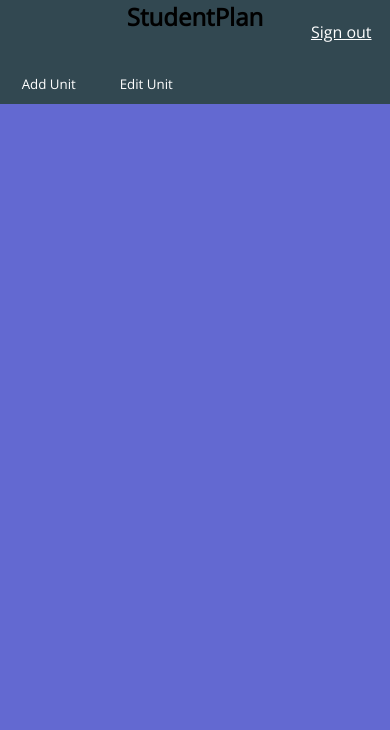
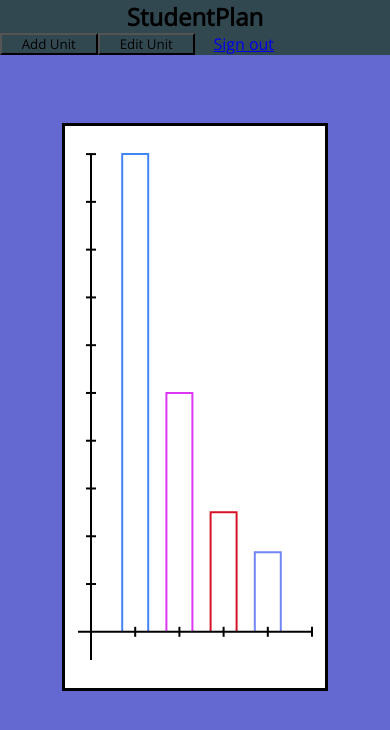
Before and after one commit to UP829438/INSE-studylog, a website: page src/index.html in a window 390 px wide. Drawn offline with nearby package versions, Linux system fonts and the light colour scheme.

Commit message:
Added working graph with editable test data and changed some css
Graph now auto sizes and scales for the data intput, currently using the testData variable until it can pull from the db

The CSS has been changed so that we can add @media queries in order to change the layout for different screen sizes. Also stopped elements overlapping when the screen size is small

```diff
--- a/src/index.html
+++ b/src/index.html
@@ -16,13 +16,9 @@
   <section id="navbar">
     <h1 id="logo">StudentPlan</h1>
     <div id="signin" class="g-signin2" data-onsuccess="onSignIn" data-theme="dark"></div>
-  <a id="signout" href="#" onclick="signOut();">Sign out</a>
-  </section>
-  <main id="main">
-  <section class="toolbar">
-      <button onclick="toggleAdd()" type="button" name="button">Add Unit</button>
-      <button type="button" name="button">Edit Unit</button>
-  </section>
+    <div id="signout"><a href="#" onclick="signOut();">Sign out</a></div>
+    <button class="toolbar" id="add" onclick="toggleAdd()" type="button" name="button">Add Unit</button>
+    <button class="toolbar" id="edit" type="button" name="button">Edit Unit</button>
     <div class="addunit">
       <p>Unit Name:</p>
       <input id="addvalue" type="text" name="unit_name" value="">
@@ -31,6 +27,11 @@
       <input id="addsubmit" type="submit" value="Submit" onclick="addUnit()">
       <p id="addconfirm"></p>
     </div>
+  </section>
+  <main id="main">
+  <div class="canvasArea">
+    <canvas id="canvas"></canvas>
+  </div>
   </main>
 </body>
 
--- a/src/main.css
+++ b/src/main.css
@@ -1,3 +1,11 @@
+:root {
+  --nav-area:
+  "head head head head"
+  "add edit sign sign2"
+  "area area area area";
+  --nav-rows: repeat(3, 1fr);
+}
+
 body {
   background-color: #6369D1;
 }
@@ -6,39 +14,37 @@ body {
   padding: 0;
   margin: 0;
   font-family: 'Open Sans', sans-serif;
+  text-align: center;
 }
 
 #navbar {
   background-color: #324851;
   display: grid;
   width: 100%;
-  height: 4em;
+  height: auto;
   grid-template-columns: repeat(4, 1fr);
-  grid-template-areas:
-  "head head head head"
+  grid-template-rows: repeat(var(--nav-rows));
+  grid-template-areas: var(--nav-area);
 }
 
 #navbar > #signin {
-  grid-area: head;
-  grid-column: 4;
-  margin: auto;
+  grid-area: sign2;
 }
-
 
 #navbar > #logo {
   grid-area: head;
-  height: inherit;
-  margin: auto;
-  grid-column-start: 2;
-  grid-column-end: 4;
 }
 
 #navbar > #signout {
-  grid-area: head;
-  grid-column: 4;
-  margin: auto;
+  grid-area: sign;
   color: white;
 }
+
+main {
+  display: block;
+  padding-top: 8vh;
+}
+
 
 #sessionover {
   display: block;
@@ -51,14 +57,16 @@ body {
   border-bottom: 5px solid black;
 }
 
+#add {
+  grid-area: add;
+}
+
+#edit {
+  grid-area: edit;
+}
+
 .toolbar {
   background-color: #324851;
-  display: grid;
-  width: 100%;
-  height: 2.5em;
-  grid-template-columns: repeat(4, 1fr);
-  grid-template-areas:
-  "head head head head"
 }
 
 .toolbar > button {
@@ -68,24 +76,26 @@ body {
   color: white;
 }
 
-.toolar > button:hover {
+.toolbar > button:hover {
   background-color: black;
 }
 
 .addunit {
+  grid-area: button;
   display: none;
   background-color: #FF8D3F;
-  width: 10em;
 }
 
 
 #canvasArea {
-  padding: 2em 0 0 2em;
+  width: 100%;
 }
 
 canvas {
   border-style: solid;
   border-color: black;
+  background-color: white;
+  transform: scale(1, -1)
 }
 
 .show {
--- a/src/scripts.js
+++ b/src/scripts.js
@@ -82,6 +82,31 @@ async function addUnit() {
 //Canvas Functions
 const canvas = document.getElementById("canvas");
 const c = canvas.getContext("2d");
+const testData = {
+    userName: "a",
+    units: [
+      {
+        unitName: "one",
+        unitColour: "#4286f4",
+        unitHours: 12
+      },
+      {
+        unitName: "two",
+        unitColour: "#dc37f2",
+        unitHours: 6
+      },
+      {
+        unitName: "three",
+        unitColour: "#d61326",
+        unitHours: 3
+      },
+      {
+        unitName: "four",
+        unitColour: "#7286f4",
+        unitHours: 2
+      }
+    ]
+}
 
 function setCanvasSize(canvas) {
   canvas.width = (window.innerWidth/3)*2;
@@ -90,7 +115,7 @@ function setCanvasSize(canvas) {
 
 function resetCanvas() {
   setCanvasSize(canvas);
-  initGraph();
+  drawGraph();
 }
 
 function drawLine(c, fX, fY, tX, tY, colour) {
@@ -103,32 +128,70 @@ function drawLine(c, fX, fY, tX, tY, colour) {
   c.stroke();
 }
 
-function drawNotches(c, horizontal, startx, starty, endCoord, notches) {
+function drawBar(c, fX, fY, sX, sY, colour, numberOfUnits) {
+  let barWidth = (canvas.width/2)/(numberOfUnits*2.5)
+  c.beginPath();
+  c.lineWidth = 2;
+  c.strokeStyle = colour;
+  c.fillStyle = colour;
+  c.moveTo(fX-barWidth,fY);
+  c.lineTo(fX-barWidth,sY);
+  c.lineTo(sX+barWidth,sY);
+  c.lineTo(sX+barWidth,fY);
+  c.stroke();
+}
+
+function populateGraph(c, horizontal, startx, starty, endCoord, data) {
+  let numberOfUnits = data.units.length;
+  let max = getMaxHours(data.units);
+  function getHeight(canvasHeight, max, hours) {
+    return ((canvasHeight-(canvasHeight*0.15))*(hours/max))+(canvasHeight*0.1)
+  }
+
   if (horizontal) {
-    let xdif = (endCoord - startx)/notches;
-    for (let i = startx + xdif; i < endCoord; i+=xdif) {
-      drawLine(c, i, starty - 5, i, starty +5, "black");
+    let xdif = (endCoord - startx)/(numberOfUnits+1);
+    for (let i = 0; i < numberOfUnits+1; i++) {
+      if (i <= numberOfUnits && (i) != 0) {
+        let unit = data.units[i - 1];
+        let x = startx+(xdif*(i));
+        drawBar(c, x, starty, x, getHeight(canvas.height, max, unit.unitHours), unit.unitColour, numberOfUnits)
+      }
+      drawLine(c, startx+(xdif*(i+1)), starty - 5, startx+(xdif*(i+1)), starty +5, "black");
     }
   } else {
-    let ydif = (endCoord - starty)/notches;
-    for (let i = starty + ydif; i < endCoord; i+=ydif) {
-      drawLine(c, startx - 5, i, startx + 5, i, "black");
+    let ydif = (endCoord - starty)/10;
+    for (let i = 0; i < 10; i++) {
+      drawLine(c, startx - 5, starty+(ydif*(i+1)), startx + 5, starty+(ydif*(i+1)), "black");
     }
   }
 }
 
-function initGraph() {
-  let width = canvas.width;
-  let height = canvas.height;
-  drawLine(c, width/10, height/20, width/10, height-(height/20), "black");
-  drawLine(c, width/20, height-(height/10), width-(width/20), height-(height/10), "black")
-  drawNotches(c, true, width/10, height-(height/10), width-(width/20), 10);
-  drawNotches(c, false, width/10, height/20, height-(height/10), 10);
+function getMaxHours(units) {
+  let max = 0;
+  for (let i = 0; i < units.length; i++) {
+    if (units[i].unitHours >  max) {
+      max = units[i].unitHours;
+    }
+  }
+
+  return max;
 }
 
+function drawGraph() {
+  //let userData = getUserData(getUserID());
+  let width = canvas.width;
+  console.log(width);
+  let height = canvas.height;
+  console.log(height);
+
+  populateGraph(c, true, width*0.1, height*0.1, width-(width*0.05), testData);
+  populateGraph(c, false, width*0.1, height*0.1, height-(height*0.05), testData);
+  drawLine(c, width*0.1, height*0.05, width*0.1, height-(height*0.05), "black");
+  drawLine(c, width*0.05, height*0.1, width-(width*0.05), height*0.1, "black")
+}
+
+window.addEventListener('load', resetCanvas);
 window.addEventListener('resize', resetCanvas);
-setCanvasSize(canvas);
-initGraph();
 
 
  //  ____                  _              _____                 _   _
```
Lines whose indentation alone changed are shown as unchanged.
